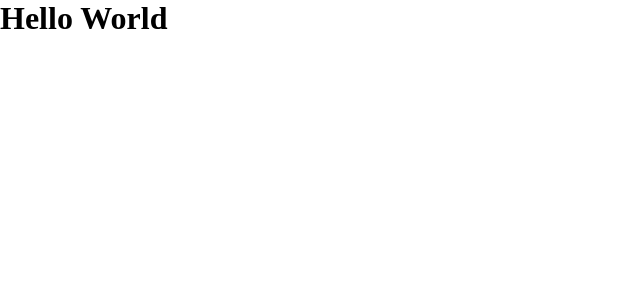
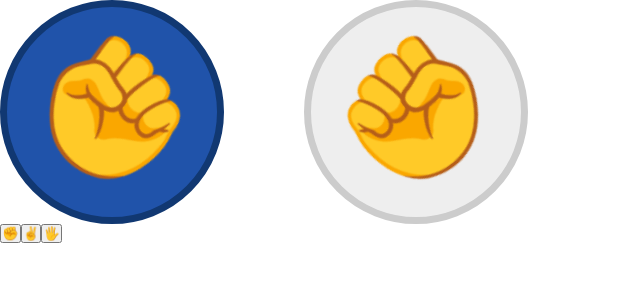
Before and after one commit to nascjoao/Rock-Paper-Scissors, a Next.js app: page / in a window 1280 px wide. Shown: the top 300 px of the page, without its empty margins (0-640 px from the left). Built offline with nearby package versions, Linux system fonts and the light colour scheme.

Commit message:
feat: add Game

```diff
--- a/src/pages/index.tsx
+++ b/src/pages/index.tsx
@@ -1,5 +1,6 @@
 import type { NextPage } from 'next'
 import Head from 'next/head'
+import Game from '../components/Game'
 
 const Home: NextPage = () => {
   return (
@@ -10,7 +11,7 @@ const Home: NextPage = () => {
         <link rel="icon" href="/favicon.ico" />
       </Head>
 
-      <h1>Hello World</h1>
+      <Game />
     </>
   )
 }
```
